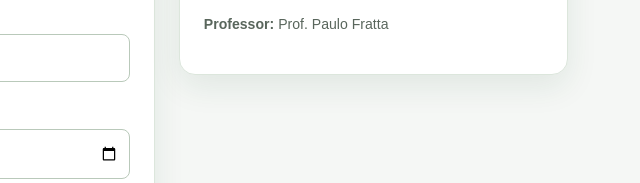
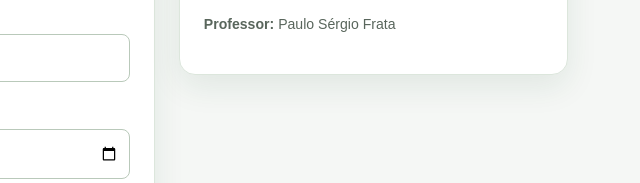
Before and after one commit to nascimentogiovanna82-lab/EcoImpacto, a website: page contato.html in a window 1280 px wide. Shown: the part 773-956 px from the top of the page, 640-1280 px from the left. Drawn offline with Linux system fonts and the light colour scheme.

Commit message:
Atualiza nome do professor e mantém turma removida

```diff
--- a/contato.html
+++ b/contato.html
@@ -29,7 +29,7 @@
 <label for="message">Mensagem</label><textarea id="message" name="message" rows="5" required minlength="10" placeholder="Escreva sua mensagem"></textarea>
 <label class="consent"><input type="checkbox" id="consent" name="consentimento" value="Autorizado" required> Autorizo o envio dos dados preenchidos para que a equipe responda à minha mensagem.</label>
 <button class="btn" type="submit">Enviar mensagem</button><p id="form-status" class="form-status" role="status" aria-live="polite"></p></form>
-<aside class="card"><h2>Equipe EcoImpacto</h2><p>Projeto acadêmico desenvolvido na disciplina de Front-End – UNICID.</p><ul><li>Breno Santos</li><li>Diego Veiga</li><li>Felipe Tatsuo</li><li>Gabriella Oliveira</li><li>Giovanna Nascimento</li><li>Nikollas Paiva</li><li>Rafaella Oliveira</li></ul><p class="caption"><strong>Professor:</strong> Prof. Paulo Fratta</p></aside></section>
+<aside class="card"><h2>Equipe EcoImpacto</h2><p>Projeto acadêmico desenvolvido na disciplina de Front-End – UNICID.</p><ul><li>Breno Santos</li><li>Diego Veiga</li><li>Felipe Tatsuo</li><li>Gabriella Oliveira</li><li>Giovanna Nascimento</li><li>Nikollas Paiva</li><li>Rafaella Oliveira</li></ul><p class="caption"><strong>Professor:</strong> Paulo Sérgio Frata</p></aside></section>
 </main>
 <footer class="site-footer"><div class="footer-grid"><div><a class="brand footer-brand" href="index.html"><span class="brand-mark">✳</span><span>Eco<span>Impacto</span><small>Pequenas atitudes. Grandes impactos.</small></span></a><p>Informação e inspiração para escolhas mais conscientes.</p></div><div><h2>Explore</h2><div class="footer-links"><a href="index.html">Início</a><a href="sobre.html">Sobre</a><a href="projetos.html">Projetos</a><a href="impacto.html">Impacto</a><a href="acessibilidade.html">Acessibilidade</a><a href="galeria.html">Galeria</a><a href="midia.html">Mídia</a><a href="noticias.html">Notícias</a><a href="contato.html">Contato</a><a href="orcamento_hospedagem.html">Orçamento</a></div></div><div><h2>Projeto acadêmico</h2><p>UNICID • Análise e Desenvolvimento de Sistemas • Front-End • 2026</p><a href="contato.html">Fale com a equipe</a></div></div><div class="footer-bottom">© 2026 EcoImpacto. Projeto demonstrativo acadêmico.</div></footer>
 </body></html>
```
